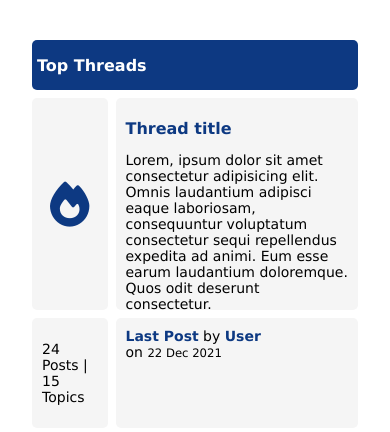
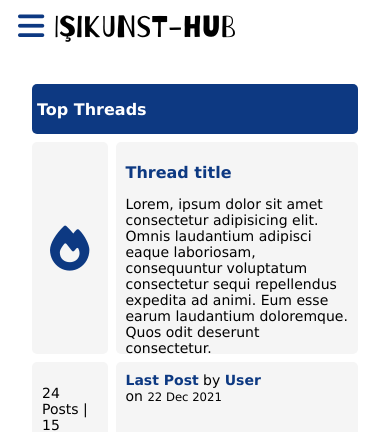
Before and after one commit to mohanadsyria40/students-networking-portal, a Python web app: template templates/home.html in a window 390 px wide. Shown: the top 432 px of the page. Run offline with Jinja, Linux system fonts and the light colour scheme; the template is opened without the code that fills it, so the values that code supplies are empty; some libraries are stand-ins or nearby versions.

Commit message:
Finish forum page and navbar frontend
Making the form design ready helps set the design of the rest pages

```diff
--- a/css/style.css
+++ b/css/style.css
@@ -124,3 +124,132 @@ h1{
         font-size: 18px;
     }
 }
+
+
+/* navbar */
+
+header{
+    margin-inline: 10px;
+}
+
+.navbar{
+    display: flex;
+    align-items: center;
+}
+
+.navigation{
+    background-color: #0d3982;
+    padding: 10px;
+    width: 65%;
+    display: inline-block;
+    border-radius: 5px;
+    max-height: 80px;
+    margin-right: 10px;
+}
+
+.nav-list{
+    list-style-type: none;
+}
+
+.nav-item a{
+    color: white;
+    float: right;
+    text-align: center;
+    margin-inline: 20px;
+    font-size: 20px;
+    padding: 10px;
+}
+
+.nav-item a:hover{
+    background-color: gray;
+    border-radius: 5px;
+}
+
+.close-icon i{
+    font-size: 60px;
+    float: left;
+    cursor: pointer;
+    color: white;
+}
+
+.hide{
+    display: none;
+}
+
+.bar-icon{
+    font-size: 60px;
+    color: #0d3982;
+    display: inline-block;
+    margin-right: 10px;
+    cursor: pointer;
+}
+
+@font-face{
+    font-family: barrio;
+    src: url("../assets/Barrio-Regular.otf");
+}
+
+.brand{
+    font-size: 60px;
+    display: inline-block;
+    font-family: barrio;
+}
+
+
+/* navbar for smartphones */
+
+@media screen and (max-width: 460px){
+    header{
+        margin-inline: 10px;
+    }
+
+    .navbar{
+        display: flex;
+        align-items: center;
+    }
+
+    .navigation{
+        max-height: auto;
+    }
+
+    .nav-item a{
+        color: white;
+        display: inline;
+        float: left;
+        text-align: center;
+        margin-inline: 3px;
+        font-size: 10px;
+        padding: 5px;
+    }
+
+
+    .close-icon i{
+        font-size: 30px;
+        float: left;
+        cursor: pointer;
+        color: white;
+    }
+
+    .hide{
+        display: none;
+    }
+
+    .bar-icon{
+        font-size: 30px;
+        color: #0d3982;
+        display: inline-block;
+        margin-right: 10px;
+        cursor: pointer;
+    }
+
+    @font-face{
+        font-family: barrio;
+        src: url("../assets/Barrio-Regular.otf");
+    }
+
+    .brand{
+        font-size: 30px;
+        display: inline-block;
+        font-family: barrio;
+    }
+}
--- a/js/main.js
+++ b/js/main.js
@@ -0,0 +1,15 @@
+// Navbar functionality
+
+function hideIconBar(){
+    var iconBar = document.getElementById("iconBar");
+    var navigation = document.getElementById("navigation");
+    iconBar.setAttribute("style", "display: none;");
+    navigation.classList.remove("hide");
+}
+
+function hideNav(){
+    var iconBar = document.getElementById("iconBar");
+    var navigation = document.getElementById("navigation");
+    iconBar.setAttribute("style", "display: block;");
+    navigation.classList.add("hide");
+}
--- a/templates/home.html
+++ b/templates/home.html
@@ -10,6 +10,26 @@
         <title>IsikUnStHub</title>
     </head>
     <body>
+        <header>
+            <div class="navbar">
+                <nav class="navigation hide" id="navigation">
+                    <span class="close-icon" onclick="hideNav()"><i class="fa fa-close"></i></span>
+                    <ul class="nav-list">
+                        <li class="nav-item">
+                            <a href="">Home</a>
+                        </li>
+                        <li class="nav-item">
+                            <a href="">Forum</a>
+                        </li>
+                        <li class="nav-item">
+                            <a href="">Home</a>
+                        </li>
+                    </ul>
+                </nav>
+                <a href="#" class="bar-icon" id="iconBar" onclick="hideIconBar()"><i class="fa fa-bars"></i></a>
+                <div class="brand">IŞIKunSt-Hub</div>
+            </div>
+        </header>
         <div class="container">
             <div class="subforum">
                 <div class="subforum-title">
@@ -115,6 +135,6 @@
         </div>
 
 
-        <script src="main.js"></script>
+        <script src="../js/main.js"></script>
     </body>
 </html>
```
Also changed, not shown: assets/Barrio-Regular.otf (added).
